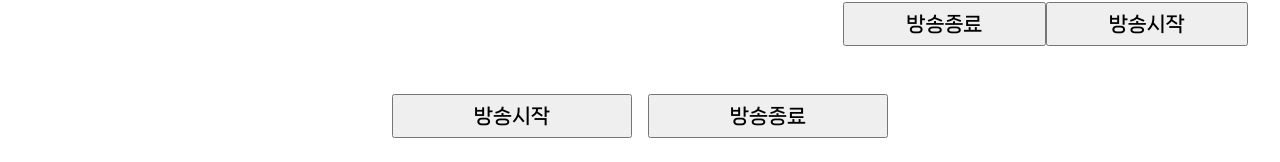
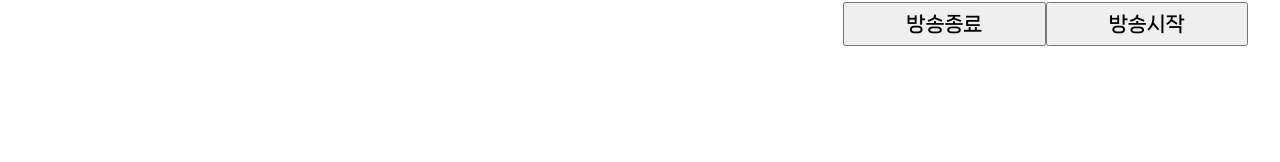
Before and after one commit to My-Little-Jurassic/Marizoo, a React (Create React App) app in the folder my-little-jurassic-buisness/: page / in a window 1280 px wide. Shown: the part 790-952 px from the top of the page. After the commit the page ends 900 px from the top, so only its background shows below. Built offline with nearby package versions, Linux system fonts and the light colour scheme.

Commit message:
update : 하위 컴포넌트와의 연결 및 back-end 요청 일부 연결

```diff
--- a/my-little-jurassic-buisness/src/pages/Broadcast.tsx
+++ b/my-little-jurassic-buisness/src/pages/Broadcast.tsx
@@ -8,17 +8,20 @@ import {
 } from "../components/Broadcast";
 import { IBroadcastSetting } from "../types";
 import { IBroadcastStatus } from "../types/Broadcast";
+import { postBroadcast } from "../api";
 
 const Broadcast = () => {
+  // 방송설정 STATE
   const [broadcastSetting, setBroadcastSetting] = useState<IBroadcastSetting>({
-    id: 0,
+    id: "1",
     title: "",
     description: "",
-    thumbnail: "",
-    animals: [],
+    thumbnail: null,
+    animalIdList: [],
     videoDevice: null,
     audioDevice: null,
   });
+  // 방송상태 STATE
   const [broadcastStatus, setBroadcastStatus] = useState<IBroadcastStatus>({
     sessionId: "",
     viewers: 0,
@@ -26,10 +29,26 @@ const Broadcast = () => {
     vote: null,
     status: "DEFAULT",
   });
-
   const { id, title } = broadcastSetting;
   const { viewers, likes, status } = broadcastStatus;
   const videoRef = useRef<HTMLVideoElement>(null);
+
+  const startBroadcast = (setting: IBroadcastSetting) => {
+    const { id, title, description, animalIdList, thumbnail } = setting;
+
+    const formData = new FormData();
+    formData.append("animalStoreId", id);
+    formData.append("title", title);
+    formData.append("description", description);
+    formData.append("animalIdList", JSON.stringify(animalIdList));
+    if (thumbnail) formData.append("thumbnail", thumbnail);
+
+    console.dir(formData);
+    postBroadcast(formData).then(() => {
+      setBroadcastStatus({ ...broadcastStatus, sessionId: "123", status: "ONAIR" });
+      setBroadcastSetting(setting);
+    });
+  };
 
   return (
     <StyledDiv className="Broadcast">
@@ -38,11 +57,11 @@ const Broadcast = () => {
         <BroadcastVoteContainer />
       </div>
       <div>
-        <BroadcastSettingContainer initSetting={broadcastSetting} />
-      </div>
-      <div className="btn-area">
-        <button>방송시작</button>
-        <button>방송종료</button>
+        <BroadcastSettingContainer
+          initSetting={broadcastSetting}
+          startBroadcast={startBroadcast}
+          status={status}
+        />
       </div>
     </StyledDiv>
   );
@@ -64,20 +83,6 @@ const StyledDiv = styled.div`
   & > div:nth-child(2) {
     flex: 1 1 35%;
   }
-  & > .btn-area {
-    display: flex;
-    flex-wrap: wrap;
-    justify-content: center;
-    height: 60px;
-
-    & > button {
-      margin: 0 8px;
-      width: 240px;
-      max-width: 50%;
-      margin-bottom: 16px;
-      font: ${({ theme }) => theme.fonts.header4};
-    }
-  }
 
   @media screen and (max-width: 1000px) {
     & > div {
```
